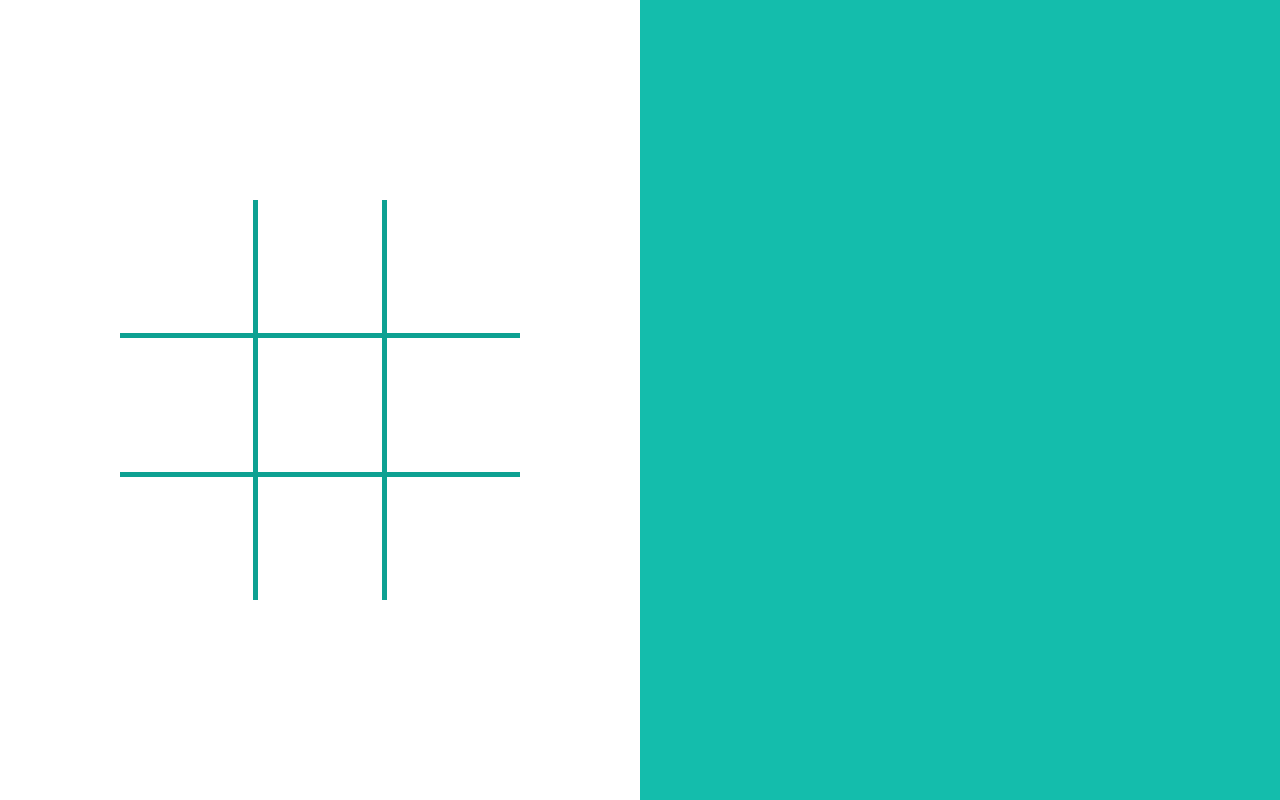
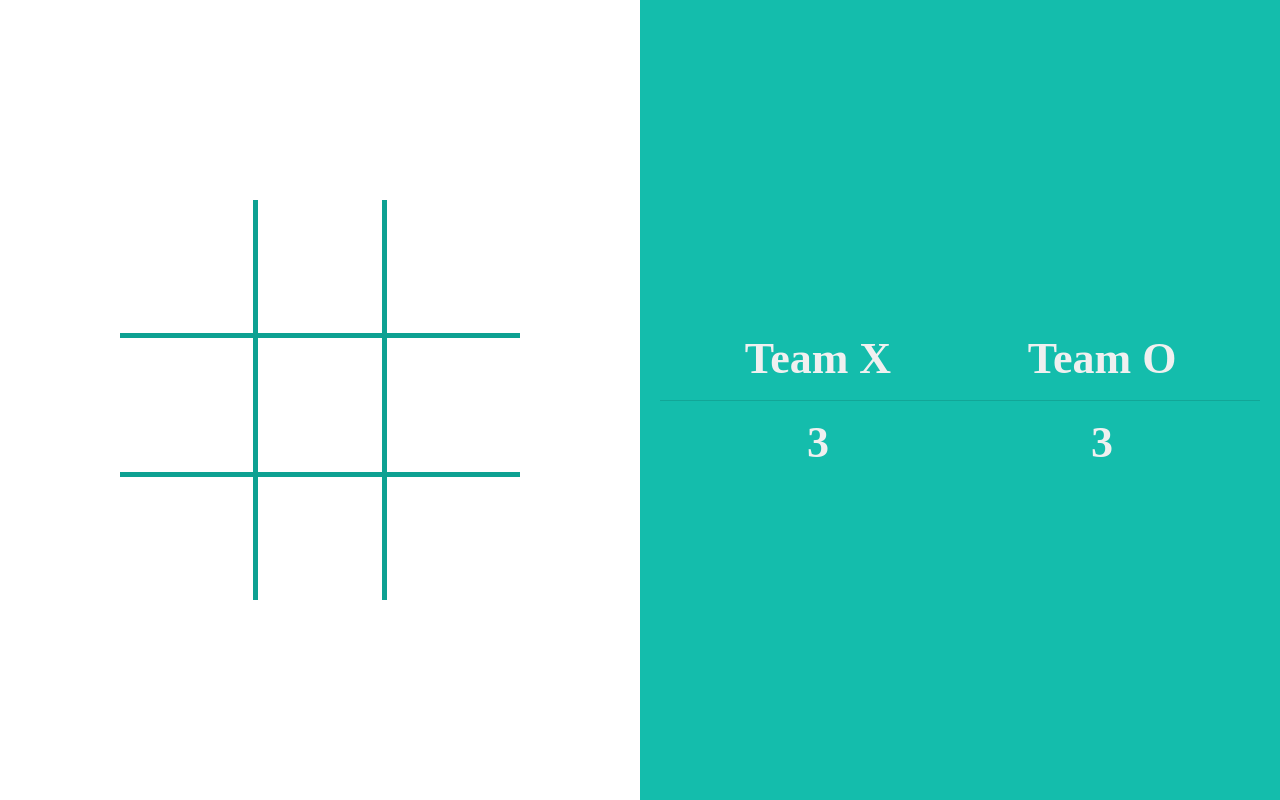
Before and after one commit to Yevgeniy-Dan/tictactoe-game, an Angular app: page / in a window 1280 px wide. Built offline with nearby package versions, Linux system fonts and the light colour scheme.

Commit message:
define static game-score component

```diff
--- a/src/app/app.component.css
+++ b/src/app/app.component.css
@@ -5,6 +5,9 @@
 }
 
 .content-container {
+  display: flex;
+  justify-content: center;
+  align-items: center;
   background-color: #14bdac;
 }
 
@@ -13,3 +16,8 @@
   justify-content: center;
   align-items: center;
 }
+
+.game-score-container {
+  display: flex;
+  justify-content: center;
+}
--- a/src/app/app.component.html
+++ b/src/app/app.component.html
@@ -2,5 +2,7 @@
   <ng-container>
     <app-game-board class="game-board-container"></app-game-board>
   </ng-container>
-  <div class="content-container"></div>
+  <div class="content-container">
+    <app-game-score class="game-score-container"></app-game-score>
+  </div>
 </div>
--- /dev/null
+++ b/src/app/components/game-score/game-score.component.css
@@ -0,0 +1,17 @@
+.score-container {
+  max-width: 600px;
+}
+
+.score-card {
+  display: flex;
+  justify-content: space-between;
+  align-items: center;
+  text-align: center;
+  padding: 16px;
+}
+
+.score {
+  font-size: 44px;
+  font-weight: 700;
+  color: #f0f0f0;
+}
--- /dev/null
+++ b/src/app/components/game-score/game-score.component.html
@@ -0,0 +1,14 @@
+<div class="score-container">
+  <div class="score-card">
+    <div class="score">Team X</div>
+    <div class="score">Team O</div>
+  </div>
+
+  <mat-divider></mat-divider>
+  <div class="score-container">
+    <div class="score-card">
+      <div class="score">3</div>
+      <div class="score">3</div>
+    </div>
+  </div>
+</div>
--- a/src/styles.css
+++ b/src/styles.css
@@ -13,5 +13,6 @@ body {
   height: 100vh;
 }
 
-/* html, body { height: 100%; }
-body { margin: 0; font-family: Roboto, "Helvetica Neue", sans-serif; } */
+body {
+  font-family: "Comic Neue", cursive;
+}
```
Also changed, not shown: src/app/app.module.ts (+8 -2 lines), src/app/components/game-score/game-score.component.ts (added, +10 -0 lines).
